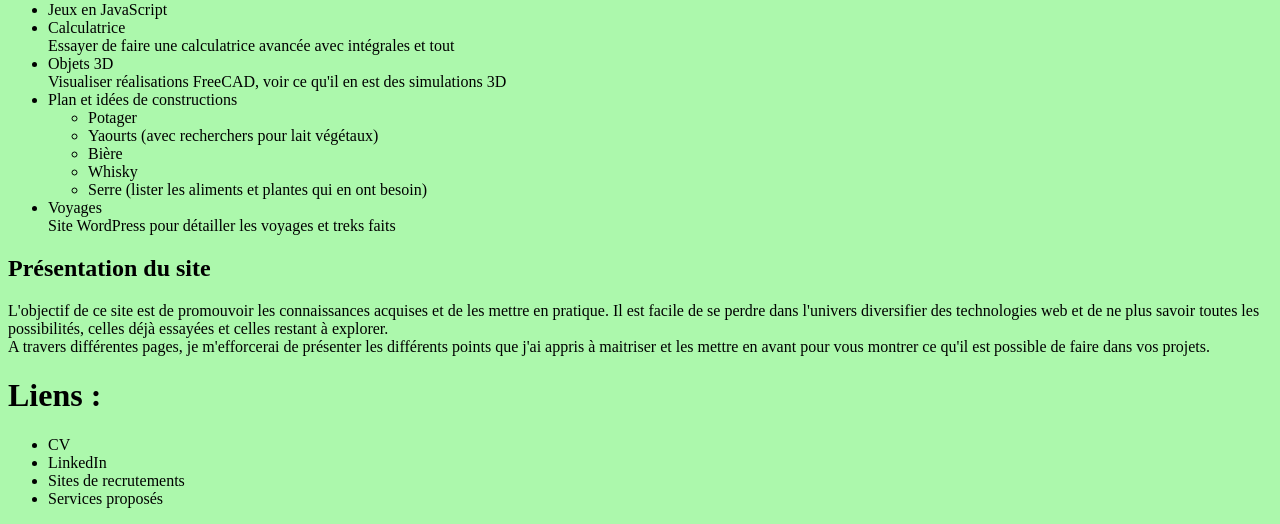
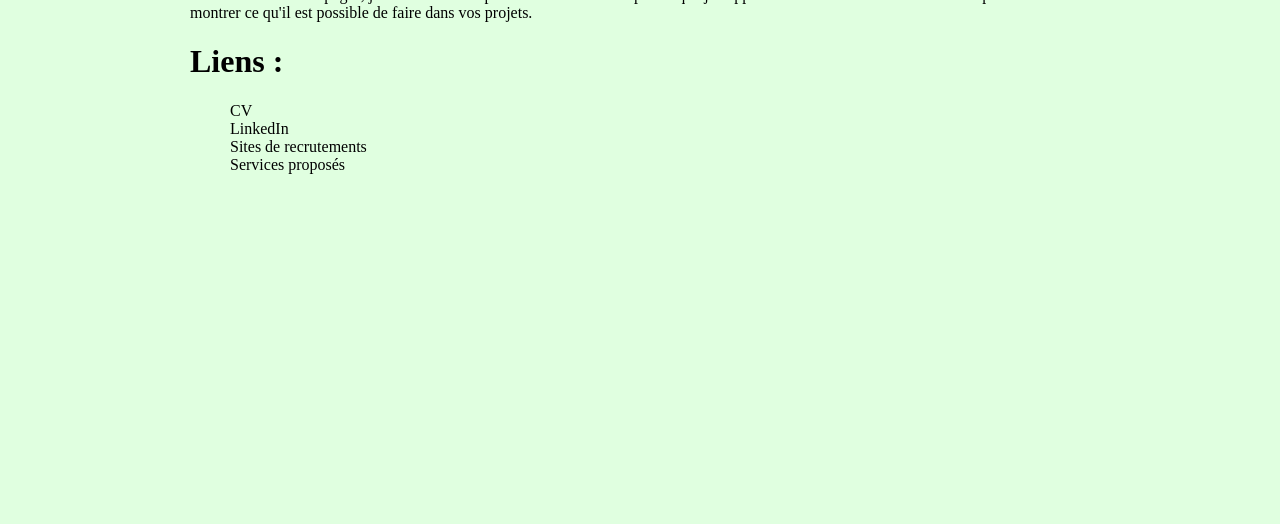
Before and after one commit to pletine/newdevtest, a PHP site: page / in a window 1280 px wide. Shown: the part 391-915 px from the top of the page. After the commit the page ends 565 px from the top, so only its background shows below. Run offline with PHP 8.4, Linux system fonts and the light colour scheme.

Commit message:
Modify the style of the index page

```diff
--- a/styles/style.css
+++ b/styles/style.css
@@ -3,5 +3,32 @@
 */
 body
 {
-    background-color: rgb(172, 248, 172);
+    background-color: rgb(224, 255, 224);
 }
+
+#bloc_page
+{
+    width: 900px;
+    margin: auto;
+}
+
+/* Header */
+header
+{
+    display: flex;
+}
+
+#logo
+{
+    height: 150px;
+    width: 150px;
+}
+
+/* Nav */
+
+
+/* Footer */
+footer ul
+{
+    list-style-type: none;
+}
```
